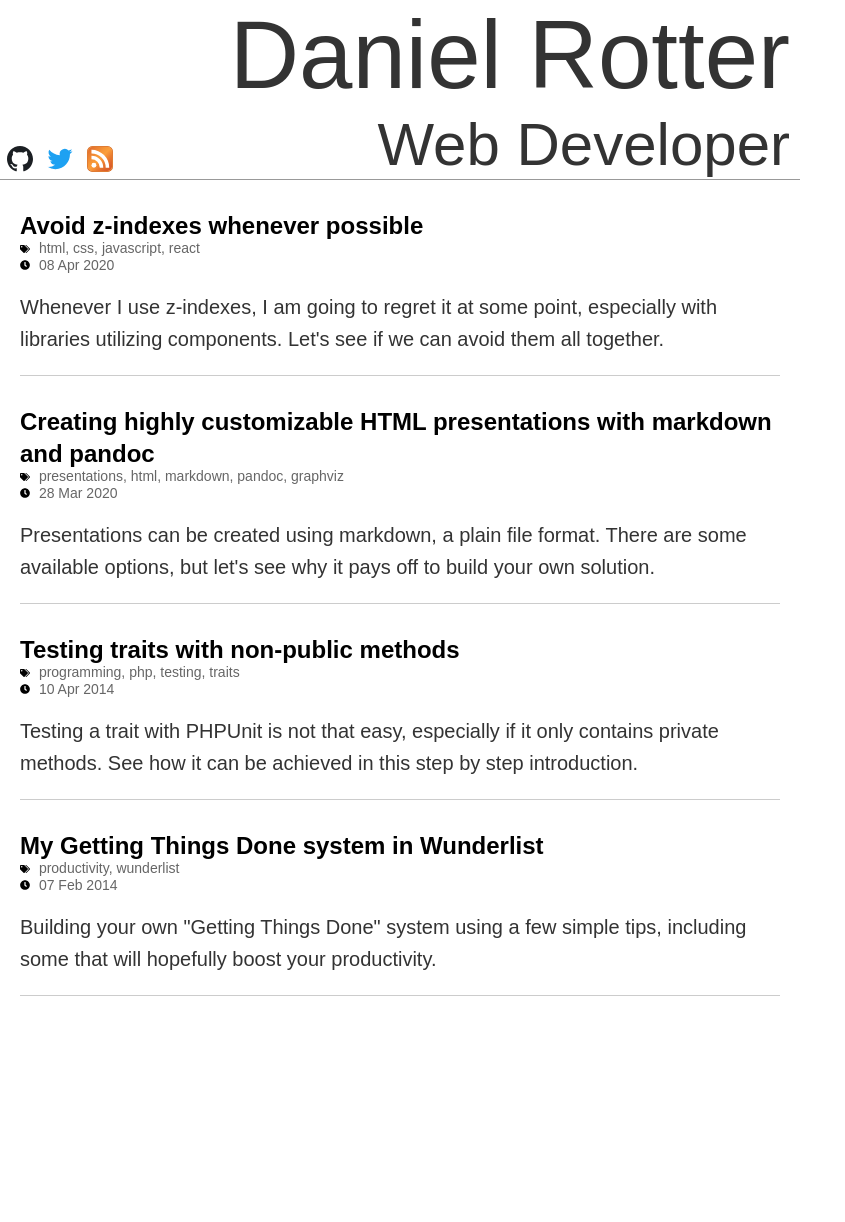
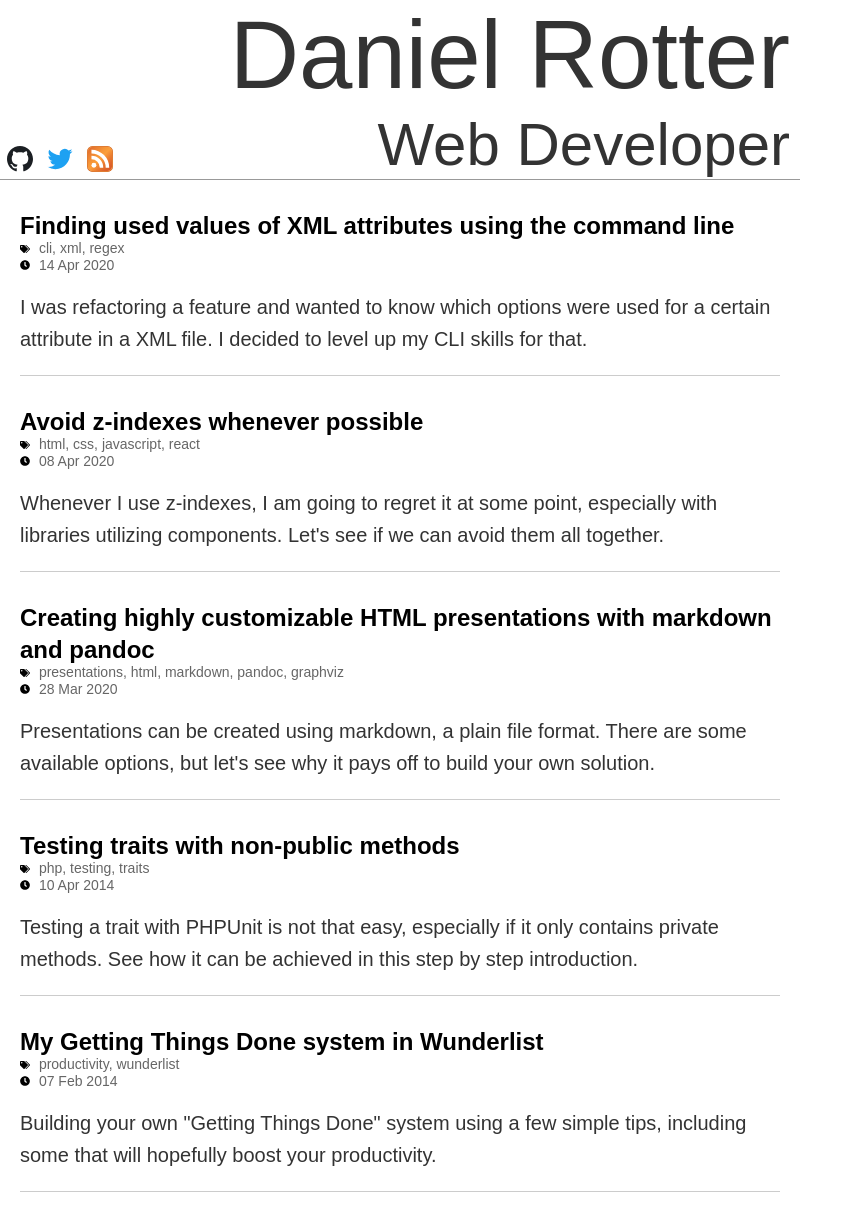
Before and after one commit to danrot/danrot.github.io, a Jekyll site: the page built from index.html, in a window 1280 px wide. Shown: the whole page, without its empty margins (0-845 px from the left). Built offline with Jekyll 4.4.1, drawn with Linux system fonts in a browser that asks for light colours; before the commit the page ends 1026 px from its top, so only the background shows below that; part of the change alters nothing that is shown.

Commit message:
Blog about finding available options in XML attributes (#2)

````diff
--- a/_posts/2014-04-10-testing-traits-with-non-public-methods.md
+++ b/_posts/2014-04-10-testing-traits-with-non-public-methods.md
@@ -4,7 +4,6 @@ title: Testing traits with non-public methods
 excerpt: Testing a trait with PHPUnit is not that easy, especially if it only contains private methods. See how it can be achieved in this step by step introduction.
 
 tags:
-    - programming
     - php
     - testing
     - traits
--- /dev/null
+++ b/_posts/2020-04-14-finding-used-values-of-xml-attributes-using-the-commandline.md
@@ -0,0 +1,144 @@
+---
+layout: post
+title: Finding used values of XML attributes using the command line
+excerpt: I was refactoring a feature and wanted to know which options were used for a certain attribute in a XML file. I decided to level up my CLI skills for that.
+
+tags:
+    - cli
+    - xml
+    - regex
+---
+
+A few weeks ago I was working on a
+[Sulu Pull Request to support filtering lists](https://github.com/sulu/sulu/pull/5035). We've already had a very
+similar feature before that, which was (and still is) configured in a XML file. Each defined filter had a type, also in
+the previous implementation. In order to refactor this, it would have been very helpful to know what the previously
+available type options were. The old filter implementation used to be defined something like this:
+
+```xml
+<property
+    name="name"
+    visibility="always"
+    searchability="yes"
+    filter-type="string"
+    translation="sulu_contact.name"
+>
+    <field-name>name</field-name>
+    <entity-name>%sulu.model.account.class%</entity-name>
+</property>
+```
+
+The interesting part here for me was the `filter-type` attribute on the `property` node. To get an overview I wanted to
+get a list of all values, that have been used for this attribute.
+
+Since I am using [neovim](https://neovim.io/) as an editor, I could not use any fancy IDE functionality for that. And
+to be totally honest, even back when I used PHPStorm, I only used "Search in path" with plain string values. I might be
+wrong, but I guess most people don't use a lot of the stuff PHPStorm offers, which is also the reason I stopped using
+it. It almost feels like bloatware with a lot of stuff I never needed, and it is much slower than using e.g.
+[neovim](https://neovim.io/), which allows me to free resources for my important tasks. Apart from that I am not even
+sure PHPStorm would have been able to help me with the task at hand.
+
+However, I didn't have to check, because I didn't want to use it anyway. So I decided to level up my CLI skills a bit.
+It turns out that this task can be solved with some pretty standard commands on the Linux CLI.
+
+*Note: If you want to follow along the upcoming commands, you can do so using
+[this commit of Sulu](https://github.com/sulu/sulu/commit/dd99ea0f0ee8b5afc7995f79ac6fd3c3bced5027).*
+
+First of all I needed to find all files configuring these lists I have mentioned before. Fortunately their location is
+the same within each of Sulu's [Bundles](https://symfony.com/doc/current/bundles.html) (something like plugins for the
+[Symfony Framework](https://symfony.com/)). Therefore I was able to use the `find` command to list all of these files:
+
+```bash
+$ find src/Sulu/Bundle/*/Resources/config/lists/ -name "*.xml"
+```
+
+The first parameter of the `find` command lists all the folders that should be searched. The asterisk in there is a
+placeholder, which means this lists all the `Resources/config/lists` folders within every folder under
+`src/Sulu/Bundle`. Then the `find` command will return every file within this folder that matches the pattern passed
+via the `-name` argument. So the above command will return all XML files configuring the lists in Sulu.
+
+But having this list of files is just the first step. Next I had to retrieve all the `filter-type` attributes being
+used in these lists including their values. Luckily the `find` command accepts a `-exec` argument, which takes a
+command and executes that command for every single file it receives. Everything starting from the `-exec` flag until
+a semicolon will be interpreted as the command that should be executed for every file. Within the command the string
+`{}` can be used to refer to the file that command is currently executed for. Mind that both the `{}` placeholder and
+the semicolon have to be passed as strings or need to be escaped, since your shell might interpret these characters in
+a different way otherwise
+
+So to summarize the above paragraph in an example, this is what you would have to enter in your shell in order to
+output every file with a `File:` prefix:
+
+```bash
+$ find src/Sulu/Bundle/*/Resources/config/lists/\
+    -name "*.xml"\
+    -exec echo "File: {}" \;
+```
+
+*Note: The `\` at the end of line allows to split a command in several lines, so the above examples can be easily
+copied*
+
+Now that we have found a way to execute a command for multiple files we need to find the command we want to execute for
+them. For the purpose of finding a string within a text the `grep` command is a very popular choice. It executes a
+search using the passed regular expression on a file and prints all the lines highlighting the matches. So if we e.g.
+try to find all lines in the `contacts.xml` file containing a `filter-type` attribute with some value we could do
+something like this:
+
+```bash
+$ grep 'filter-type="[^"]*"' contacts.xml
+```
+
+The `grep` command takes a regular expression as the first argument. In this regular expression we are looking for the
+exact match `filter-type="`, followed by a arbitrary number of characters not being a quote (the square brackets
+defines a set of characters, whereby the `^` means everything except that character and the `*` stands for any number
+of them) being finished with another quote. The other argument is the name of the file we want to search in. If you
+execute this command you will realize that always the entire line containing the regex is printed, which makes it a
+little bit hard to further analyze that data, because every printed line looks a bit different. What I actually wanted
+was to get only the matched string without the rest of the line, because then I could apply even more commands to the
+result in an easy manner. Thankfully there is the `-o` option, which does exactly that: return only the part that
+actually matched and avoid printing the rest of the line:
+
+```bash
+$ grep -o 'filter-type="[^"]*"' contacts.xml
+```
+
+That returns all occurences of the regex, without the rest of the line, but only for a single file. So let's combine
+that command with the `find` command from above:
+
+```bash
+find src/Sulu/Bundle/*/Resources/config/lists/\
+    -name "*.xml"\
+    -exec grep -o 'filter-type="[^"]*"' "{}" \;
+```
+
+Nice! Now a list where all entries have the form of `filter-type="<filter-type-value>"`. That's something we can
+continue to work with. The only problem is that the list is a little bit tedious to read, because it shows an entry for
+every occurence, whereby I only wanted to have a single line for every value. There is a command called `uniq`, which
+would remove all repeated lines. But only if they are following directly to each other, which is currently not the
+case. So by using the `uniq` command we would retrieve less lines, but there would still be some duplicates. So the
+data needs to be sorted before the `uniq` command is applied, which can be done by the `sort` command. Both of these
+commands support several different options, but I don't care too much about the order of the result, so they are not
+really important.
+
+In order to use the output of the `find` command as the `input` of the `sort` command the pipe operator (`|`) can be
+used. This allows the `sort` command to sort the output of the `find` command. Afterwards we can use the pipe
+operator to pass this sorted data to the `uniq` command, which will then omit the lines appearing multiple times.
+
+```bash
+find src/Sulu/Bundle/*/Resources/config/lists/\
+    -name "*.xml"\
+    -exec grep -o 'filter-type="[^"]*"' "{}" \;\
+    | sort\
+    | uniq
+```
+
+And that's it! This command will show a list with all occurences of values appearing in the `filter-type` attribute a
+single time, no matter how many times the value occurs. With this helpful information I could make better decisions
+when continuing to refactor this functionality.
+
+ I think this is a kind of approach I want to try more often in the future. The command line is super comfortable to
+ use once you've got the hang of it, and this knowledge can be easily applied in different situations, if you have
+ understood the basics of the shell, e.g. the pipe operator.
+
+ PS: Maybe there are better tools available to do the job (could e.g. think about using XPath), but this approach can
+ also be used with other file formats, that's why I decided to dig a bit deeper here, and I would have had to
+ investigate how to solve this with XPath as well.
````
